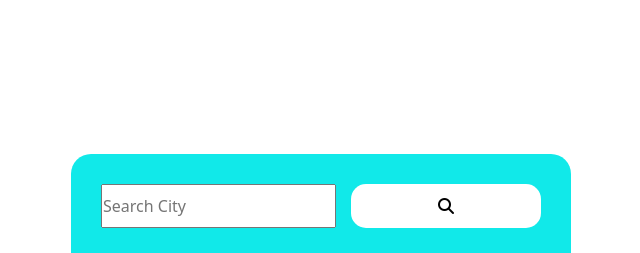
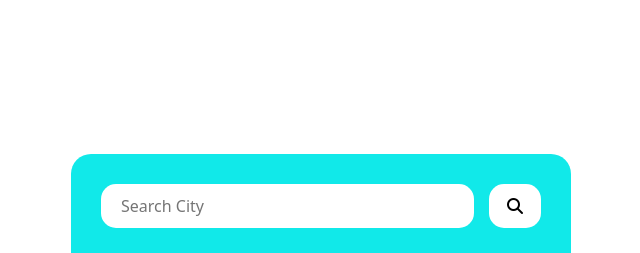
Before and after one commit to shourovsoron/weather_app, a plain HTML site: page index.html in a window 1280 px wide. Shown: the top 253 px of the page, without its empty margins (319-959 px from the left). Drawn offline with nearby package versions, Linux system fonts and the light colour scheme.

Commit message:
third msg

```diff
--- a/style.css
+++ b/style.css
@@ -30,26 +30,25 @@
     gap: 15px;
 }
 
-search-input {
+.search-input {
     padding: 10px 20px;
     border: none;
     outline: none;
     border-radius: 15px;
-    flex-grow: 1;
+    flex-grow: 16;
     width: 100%;
     flex-shrink: 1;
     flex-basis: 179px;
 }
-.search-btn{
+.search-btn {
     padding: 10px 15px;
     border: none;
     outline: none;
     background: #fff;
     border-radius: 15px;
     flex-grow: 1;
-    flex-shrink: 1;
+    flex-shrink: 0;
     flex-basis: 40px;
-
 }
 
 .city_name{
```
